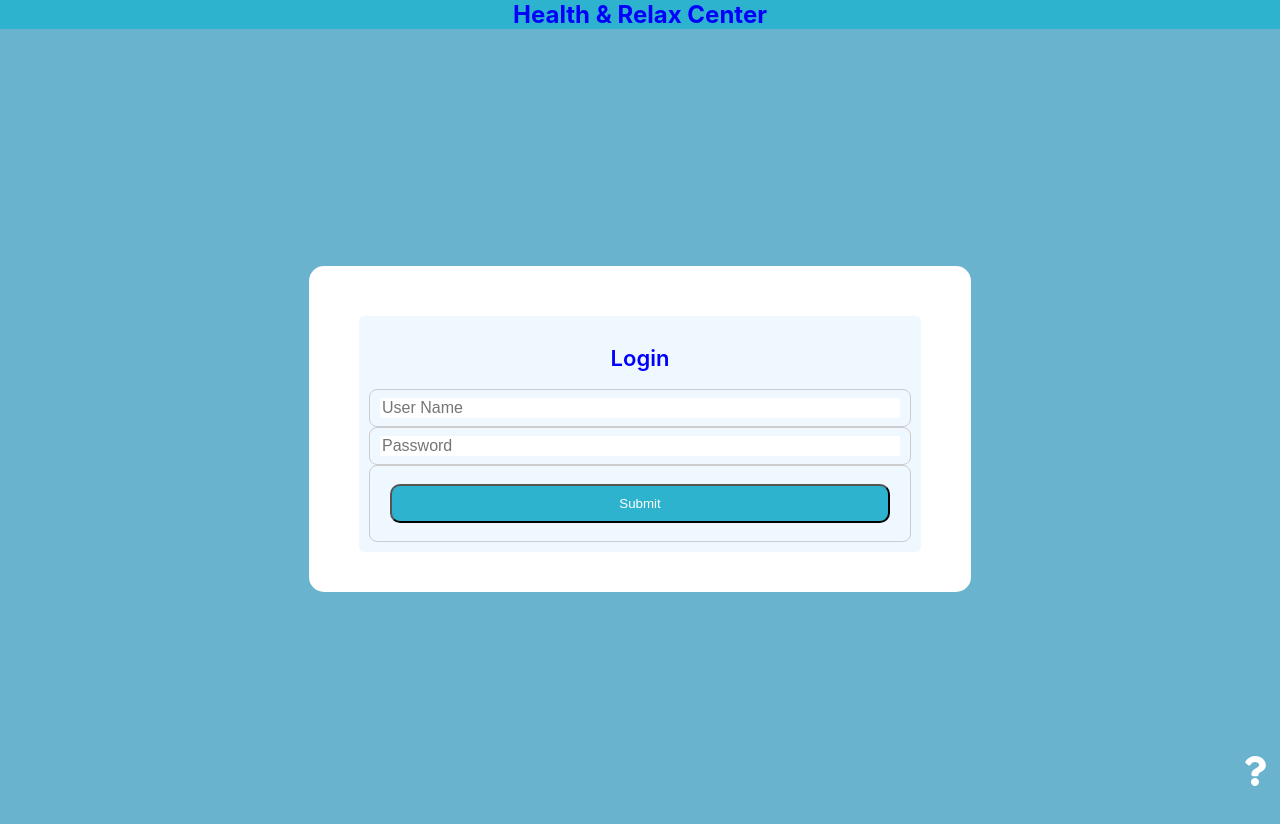
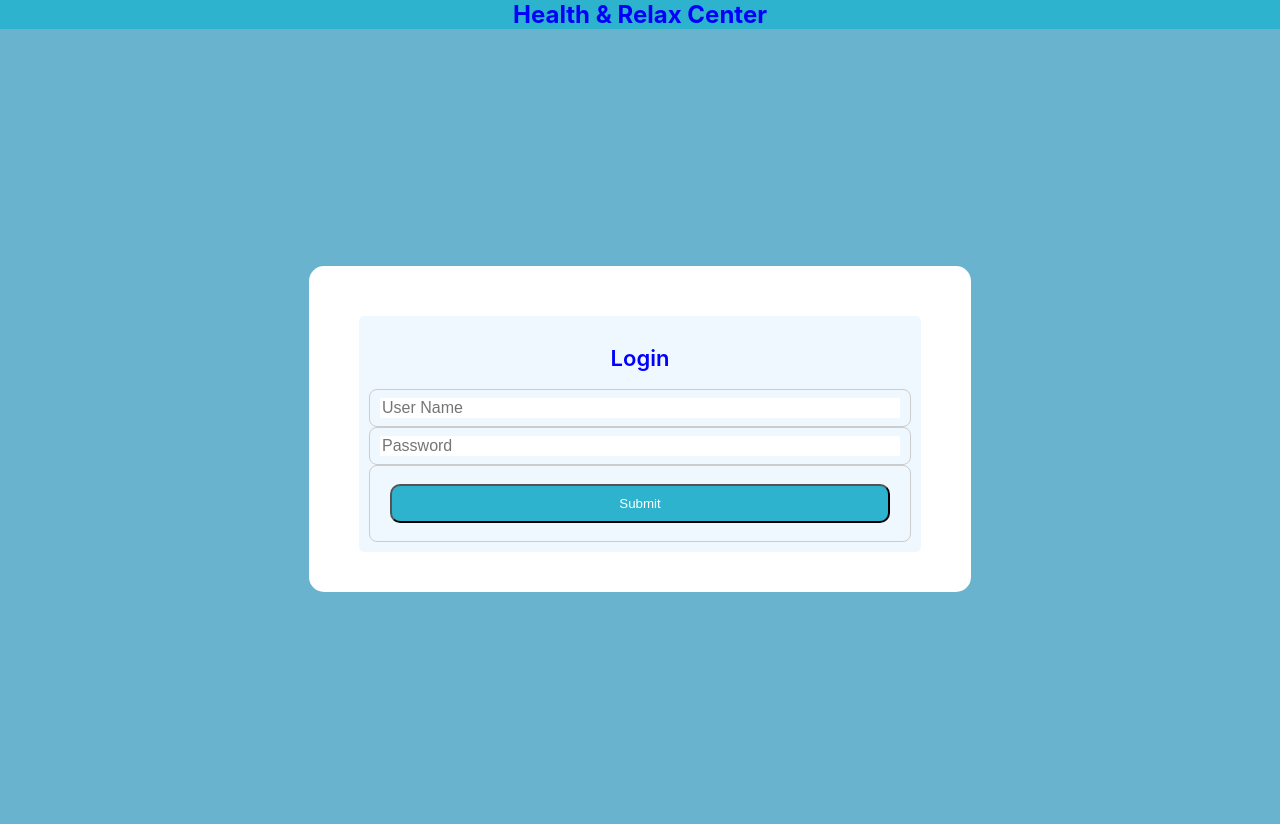
Before and after one commit to nikindtmas1/Feedback-Rating, a React (Create React App) app in the folder client/: page /login in a window 1280 px wide. Shown: the top 824 px of the page. Built offline with nearby package versions, Linux system fonts and the light colour scheme; no server answers.

Commit message:
Remove About link

```diff
--- a/client/src/App.js
+++ b/client/src/App.js
@@ -2,7 +2,6 @@ import "./App.css";
 import { Route } from "react-router-dom";
 
 import { FeedbackProvider } from "./context/FeedbackContext";
-import AboutIconLink from "./Components/AboutIconLink";
 import Header from "./Components/Header";
 import LoginPage from "./Components/pages/LoginPage";
 import Dashboard from "./Components/pages/Dashboard";
@@ -17,7 +16,6 @@ function App() {
           <Route path="/login" component={LoginPage} />
         </header>
       </div>
-      <AboutIconLink />
     </FeedbackProvider>
   );
 }
```
